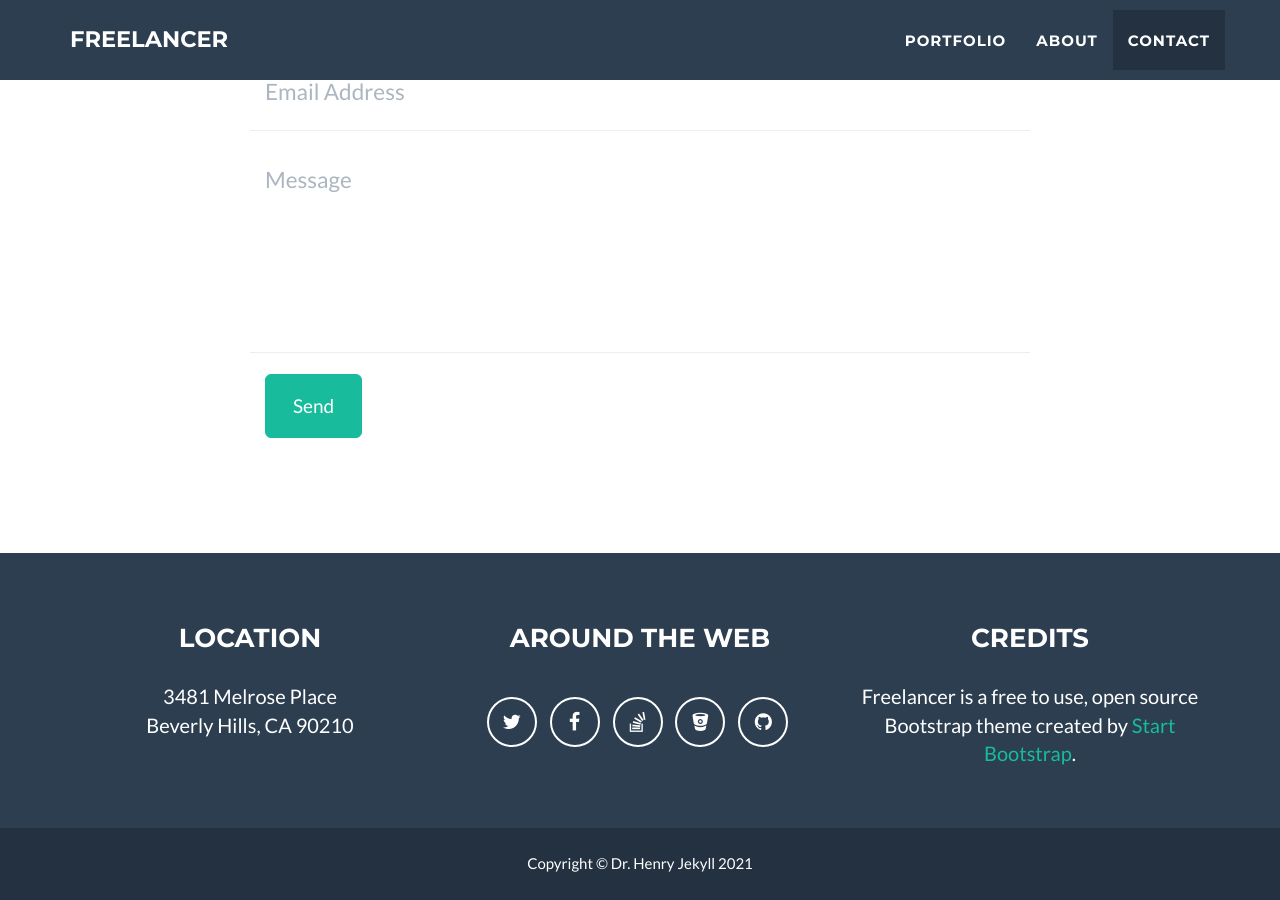
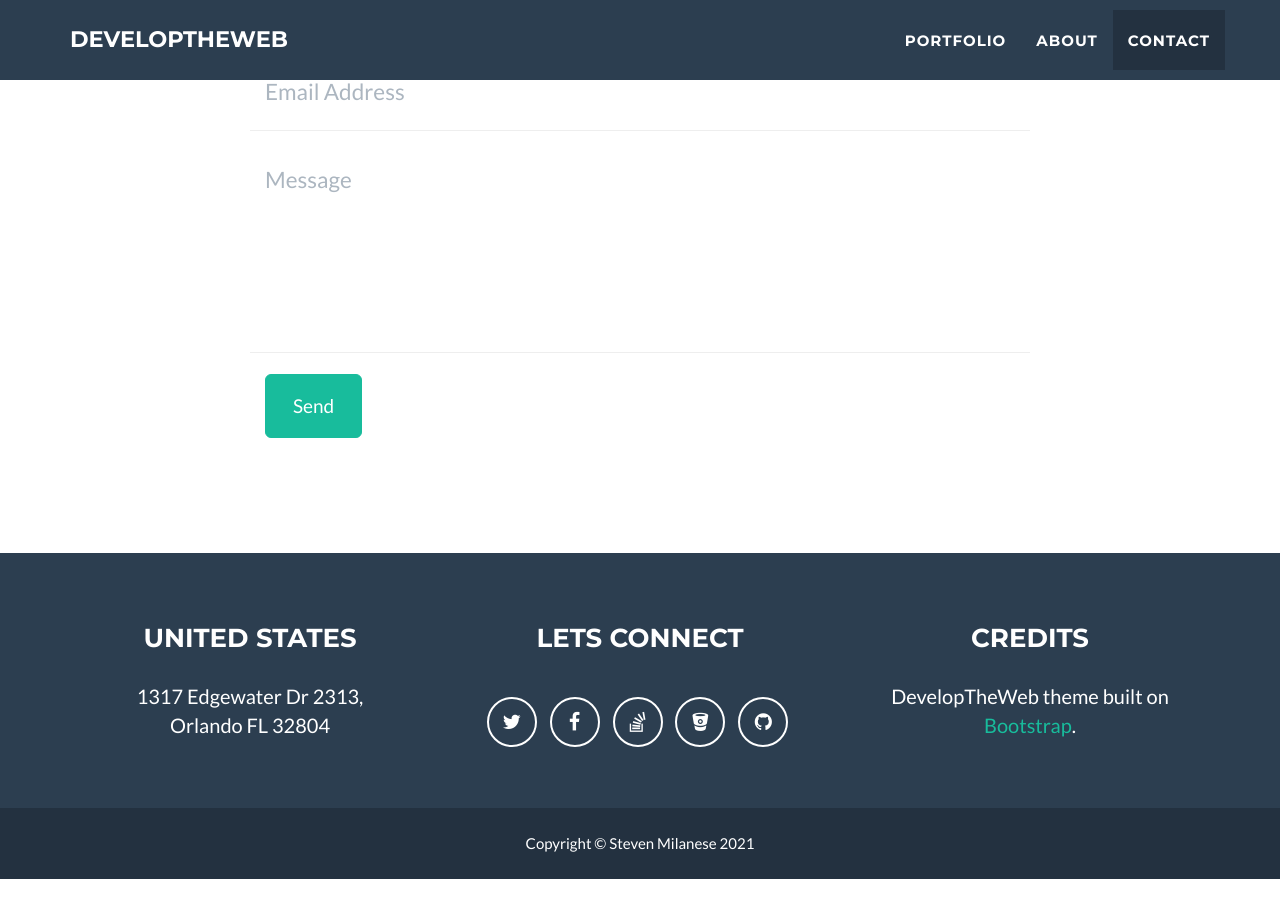
Before and after one commit to developtheweb/developtheweb.github.io, a Jekyll site: the page built from _posts/2014-07-18-project-1.markdown, in a window 1280 px wide and 900 px high, scrolled down 2492 px. Built offline with Jekyll 4.4.1, drawn with Linux system fonts in a browser that asks for light colours; after the commit the page ends 3371 px from its top, so only the background shows below that; some of the changed text lies outside the part shown.

Commit message:
updated settings

```diff
--- a/_config.yml
+++ b/_config.yml
@@ -1,11 +1,11 @@
 # Site settings
-title: Freelancer
-email: your-email@domain.com
-url: https://github.com/jeromelachaud/freelancer-theme
-description: "Write an awesome description for your new site here. You can edit this line in _config.yml. It will appear in your document head meta (for Google search results) and in your feed.xml site description."
+title: DevelopTheWeb
+email: developtheweb@protonmail.com
+url: developtheweb.github.io
+description: "Web Developer, Graphic Artist and User Experiance Designer."
 keywords: "your keywords, separated by commas"
 skills: "Web Developer - Graphic Artist - User Experience Designer"
-meta_author: LastName FirstName
+meta_author: Milanese Steven
 
 # Google webmaster tools
 google_verify:
@@ -32,9 +32,9 @@ color:
 
 # Footer settings
 footer:
-  copyright: Dr. Henry Jekyll
-  location: Location
-  social: Around the Web
+  copyright: Steven Milanese
+  location: United States
+  social: Lets Connect
   credits: Credits
 
 # Social networks usernames (many more available: google-plus, flickr, dribbble, pinterest, instagram, tumblr, linkedin, etc.)
@@ -52,11 +52,11 @@ social:
 
 # Postal address (add as many lines as necessary)
 address:
-  - line: 3481 Melrose Place
-  - line: Beverly Hills, CA 90210
+  - line: 1317 Edgewater Dr 2313,
+  - line: Orlando FL 32804
 
 # Credits content
-credits: 'Freelancer is a free to use, open source Bootstrap theme created by <a href="http://startbootstrap.com">Start Bootstrap</a>.'
+credits: 'DevelopTheWeb theme built on <a href="http://startbootstrap.com">Bootstrap</a>.'
 
 # Build settings
 markdown: kramdown
```
